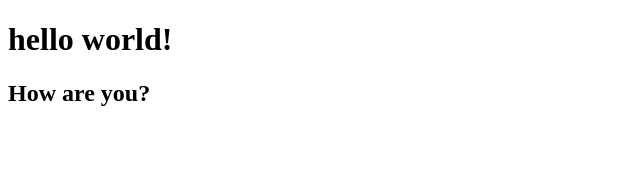
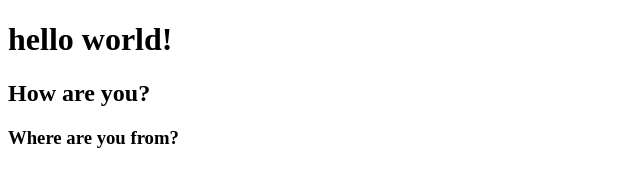
Before and after one commit to yojeshkr0112/TestWebsite-1, a plain HTML site: page index.html in a window 1280 px wide. Shown: the whole page, without its empty margins (0-640 px from the left). Drawn offline with Linux system fonts and the light colour scheme.

Commit message:
3rd commit

```diff
--- a/index.html
+++ b/index.html
@@ -8,5 +8,6 @@
 <body>
     <h1>hello world!</h1>
     <h2>How are you?</h2>
+    <h3>Where are you from?</h3>
 </body>
 </html>
```
